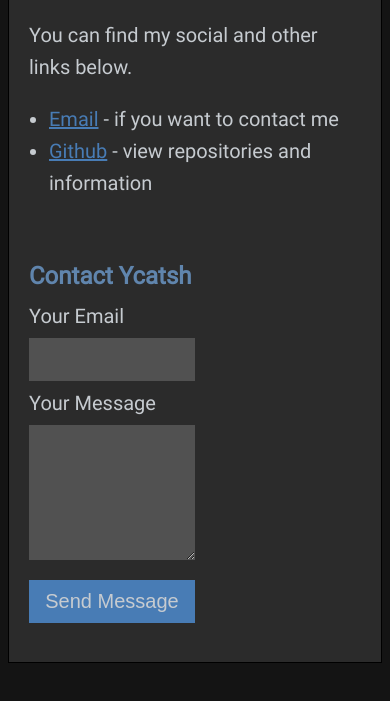
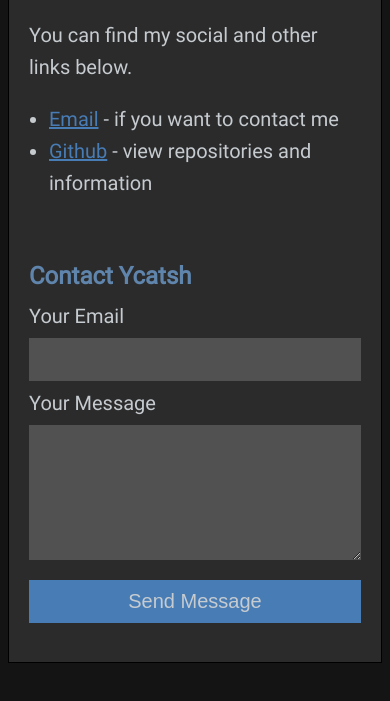
Before and after one commit to ycatsh/ycatsh, a plain HTML site: page contact/index.html in a window 390 px wide. Both pictures are taken after a click on the link "Email". Shown: the part 155-856 px from the top of the page. Drawn offline with Linux system fonts and the light colour scheme; files whose address does not match are found by name.

Commit message:
style: responsive css

```diff
--- a/static/index.css
+++ b/static/index.css
@@ -374,7 +374,7 @@ hr{
 	margin-bottom: 30px;
 }
 
-@media screen and (max-width: 768px) {
+@media screen and (max-width: 920px) {
 	.navbar .info, .navbar .link {
 		display: none;
 	}
@@ -409,6 +409,10 @@ hr{
 		text-decoration: none;
 		padding: 10px;
 	}
+
+	#contact-form input, #contact-form textarea, #contact-form button {
+		width: 100%;
+	}
 }
 
 @media (max-width: 1000px){
```
